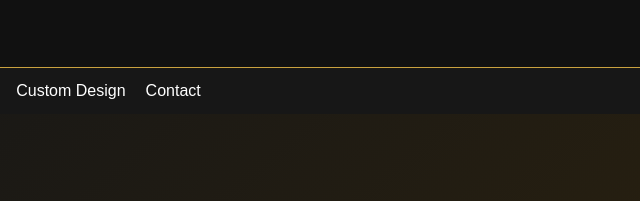
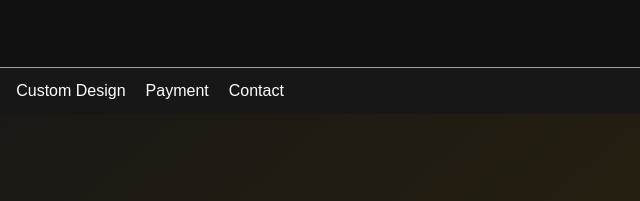
Before and after one commit to dilkhushkumarsaini/Diyan-customization-print, a plain HTML site: page index.html in a window 1280 px wide. Shown: the top 201 px of the page, 241-881 px from the left. Drawn offline with Linux system fonts and the light colour scheme.

Commit message:
Update index.html

```diff
--- a/index.html
+++ b/index.html
@@ -43,6 +43,7 @@ footer a{color:#d6ad46}
   <a href="#categories">Categories</a>
   <a href="#products">Products</a>
   <a href="#studio">Custom Design</a>
+  <a href="#payment">Payment</a>
   <a href="#contact">Contact</a>
 </nav>
 
```
